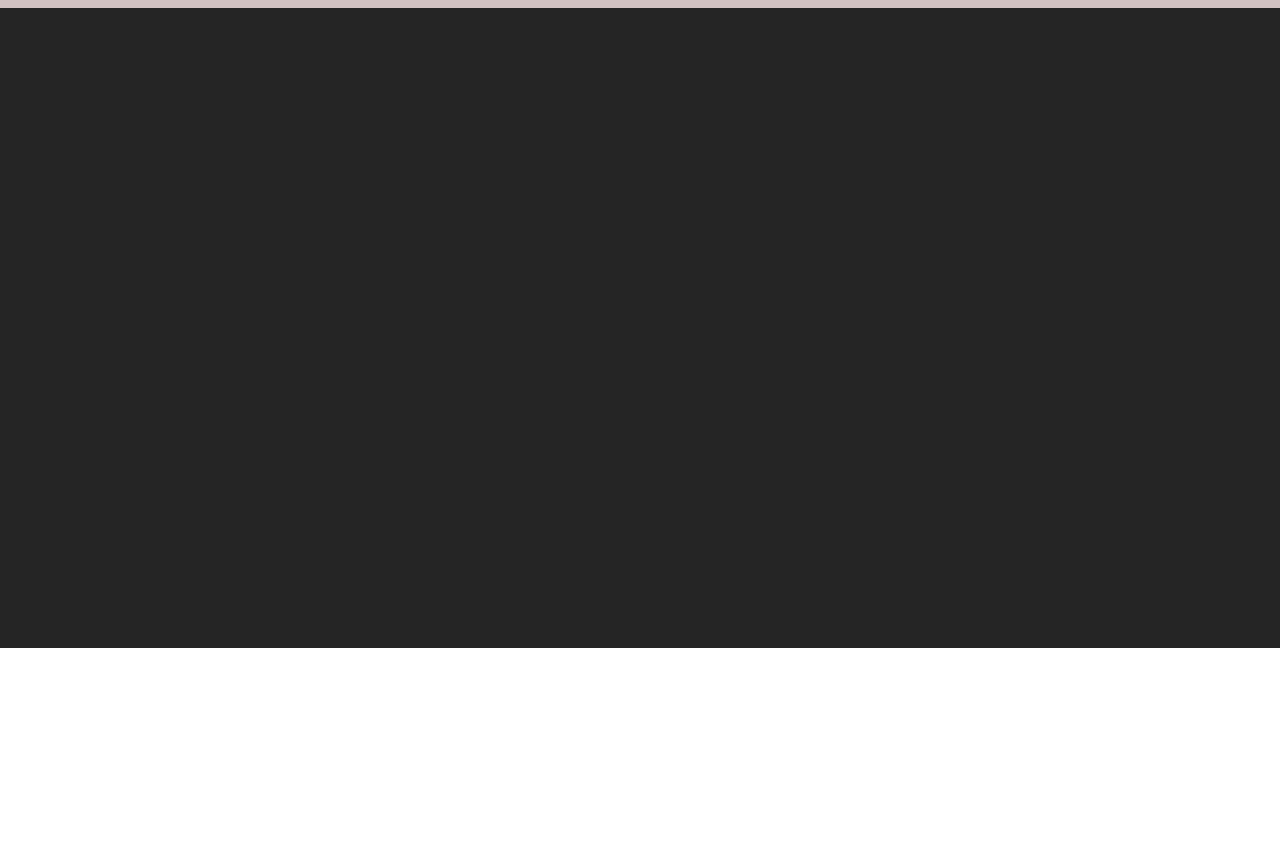
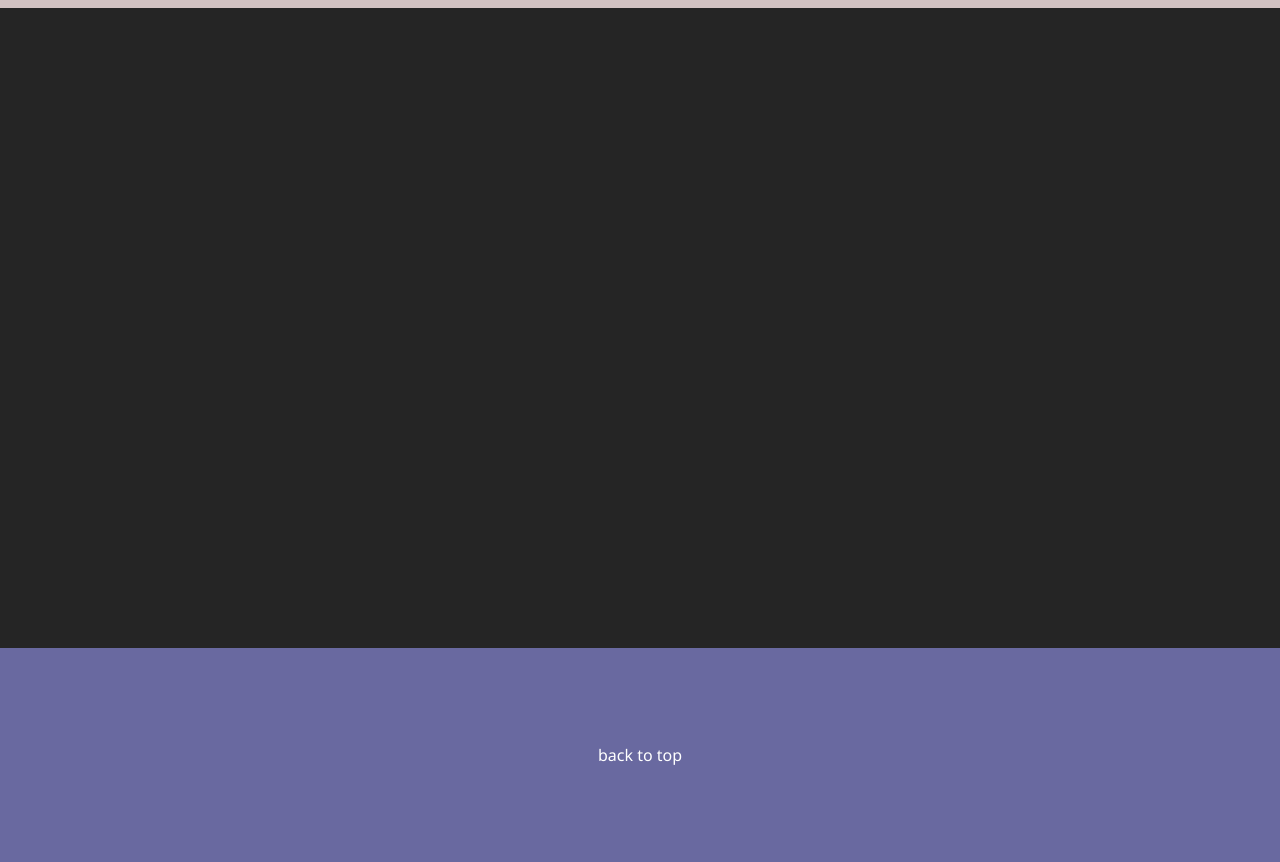
Before and after one commit to rjsudhin/css-portfolio-project, a plain HTML site: page index.html in a window 1280 px wide. Shown: the part 809-1671 px from the top of the page. Before the commit the page ends 1457 px from the top, so only its background shows below. Drawn offline with Linux system fonts and the light colour scheme.

Commit message:
footer added and scroll behaviour added

```diff
--- a/assest/css/style.css
+++ b/assest/css/style.css
@@ -19,6 +19,7 @@ html {
     margin: 0;
     padding: 0;
     font-family: 'Segoe UI', Tahoma, Geneva, Verdana, sans-serif;
+    scroll-behavior: smooth;
 }
 
 .container {
@@ -176,6 +177,27 @@ h1 {
 
 /* second section's code */
 
+/* footer section */
+.footer {
+    background-color: var(--wraper-background);
+    display: flex;
+    justify-content: center;
+    align-items: center;
+    padding: 5em;
+}
+
+.footer a {
+    color: var(--brite-color);
+    text-decoration: none;
+}
+
+.footer a:hover {
+    text-decoration-line: underline;
+    text-decoration-color: aquamarine;
+    text-decoration-thickness: 2px;
+}
+/* footer section */
+
 @media (max-width: 680px) {
 
     /* header working find */
--- a/index.html
+++ b/index.html
@@ -7,7 +7,7 @@
     <link rel="stylesheet" href="./assest/css/style.css">
 </head>
 <body>
-    <nav class="nav-bar">
+    <nav id="top-bar" class="nav-bar">
         <div class="container">
             <div class="logo-text">Sudhin Rj</div>
             <div class="links">
@@ -67,5 +67,11 @@
             </div>
         </div>
     </section>
+
+    <footer class="footer">
+        <div class="container">
+            <a href="#top-bar">back to top</a>
+        </div>
+    </footer>
 </body>
 </html>
```
